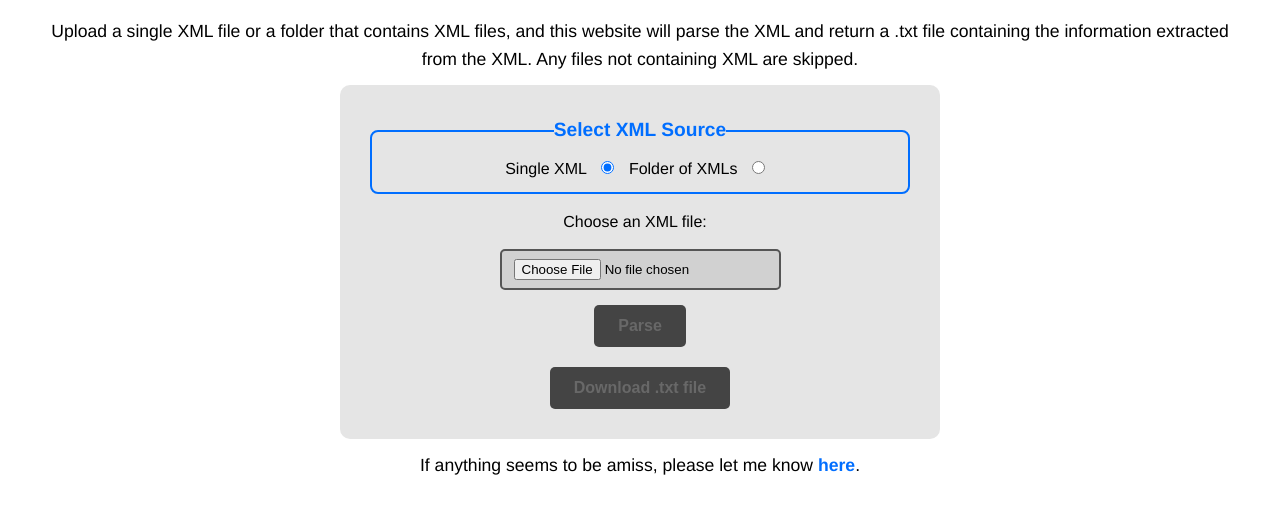
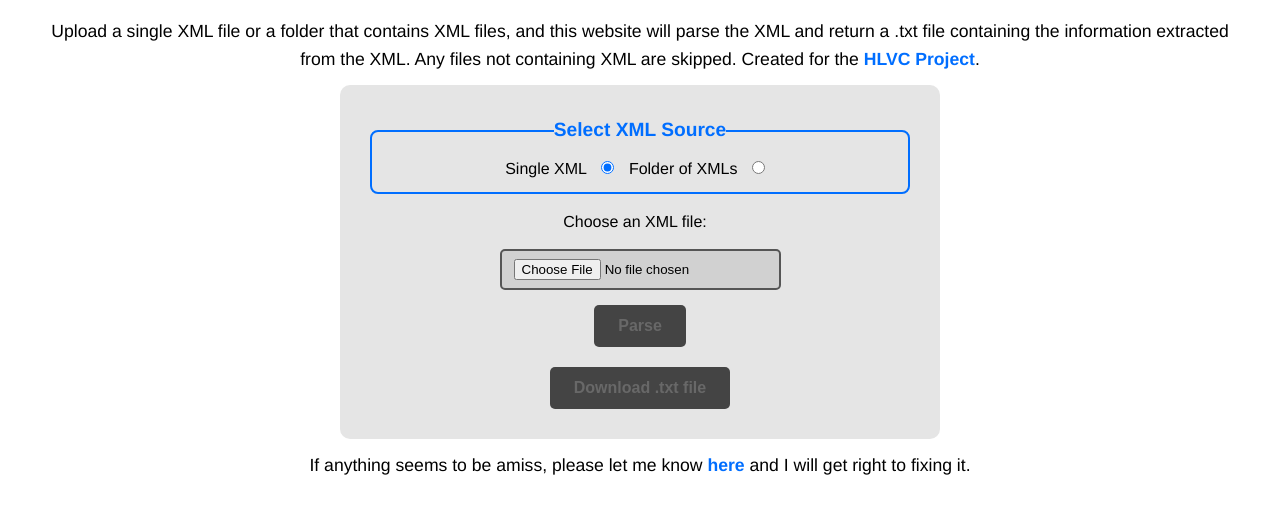
Before and after one commit to gastrolith/XML-Parser, a plain HTML site: page index.html in a window 1280 px wide. Shown: the part 87-600 px from the top of the page. Drawn offline with Linux system fonts and the light colour scheme.

Commit message:
Added a link to the HLVC project in the description.

```diff
--- a/index.html
+++ b/index.html
@@ -7,7 +7,7 @@
 </head>
 <body>
     <h1>XML Parser</h1>
-    <p>Upload a single XML file or a folder that contains XML files, and this website will parse the XML and return a .txt file containing the information extracted from the XML. Any files not containing XML are skipped.</p>
+    <p>Upload a single XML file or a folder that contains XML files, and this website will parse the XML and return a .txt file containing the information extracted from the XML. Any files not containing XML are skipped. Created for the <a href="https://ngn.artsci.utoronto.ca/HLVC/home.php">HLVC Project</a>.</p>
     <div id="main-box">
         <div id="upload-box">
             <fieldset>
@@ -35,7 +35,7 @@
             <a id="download-link" style="display: none;"></a>
         </div>
     </div>
-    <p>If anything seems to be amiss, please let me know <a href="mailto:omar.rawi@hotmail.com">here</a>.</p>
+    <p>If anything seems to be amiss, please let me know <a href="mailto:omar.rawi@hotmail.com">here</a> and I will get right to fixing it.</p>
 </body>
 <script>
     const fileOption = document.getElementById('fileoption');
```
